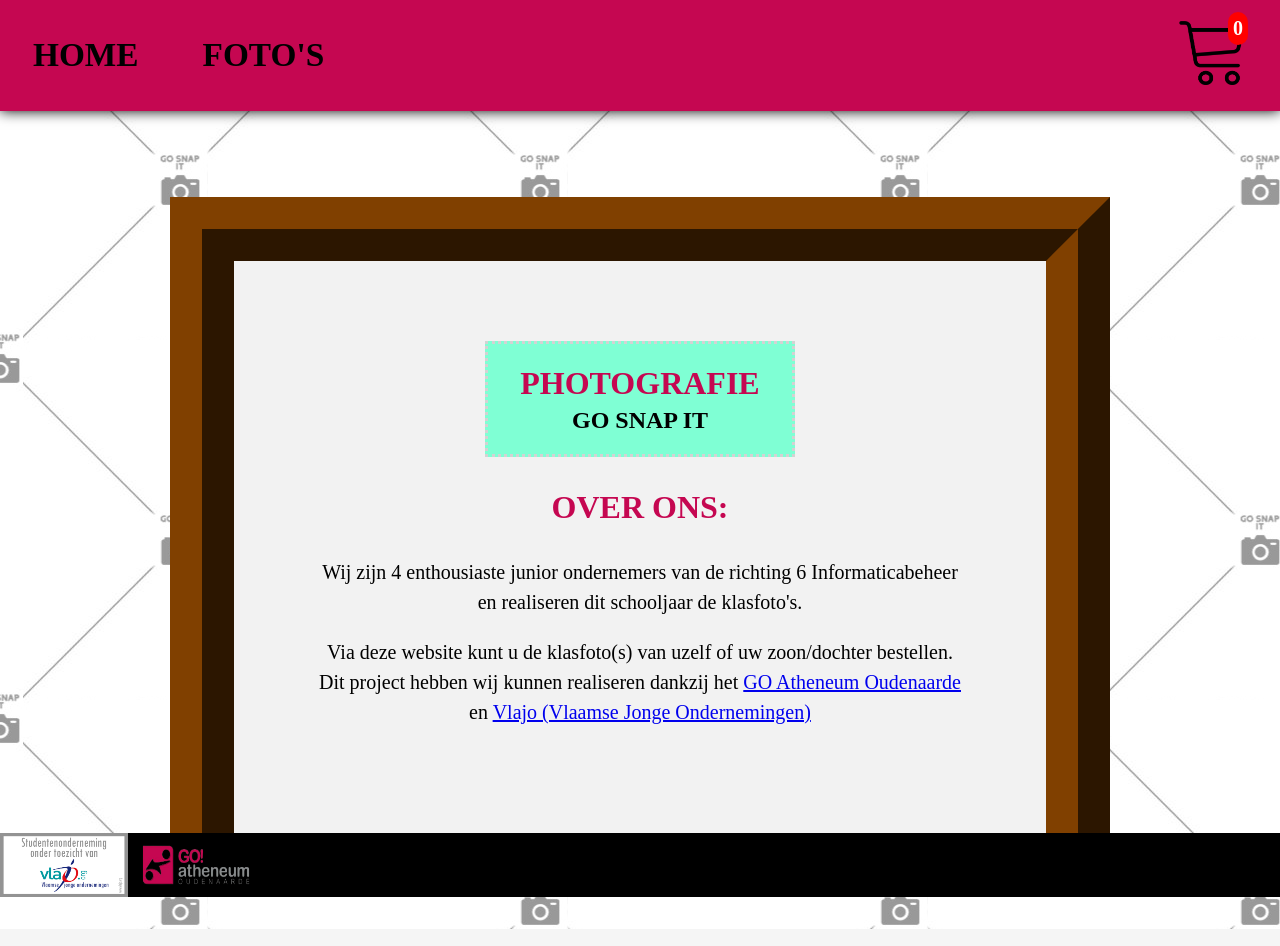
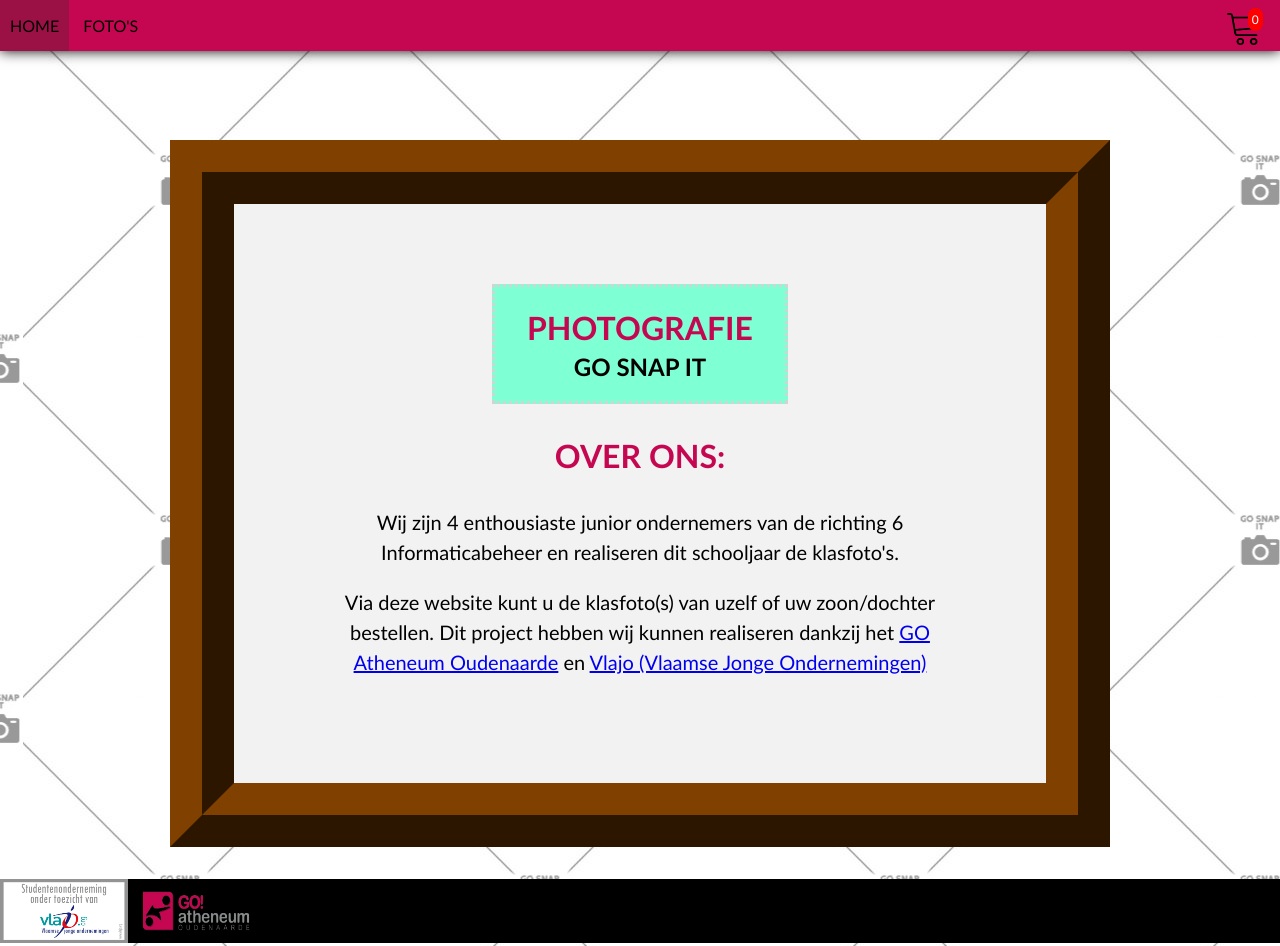
Before and after one commit to Panda-Mage/economy, a PHP site: page / in a window 1280 px wide. Run offline with PHP 8.4, Linux system fonts and the light colour scheme.

Commit message:
main.css edit axel

```diff
--- a/css/main.css
+++ b/css/main.css
@@ -7,33 +7,31 @@
 }
 
 #counter {
-    margin: 0px;
-    font-size: 20px;
+    font-size: 12px;
     background-color: red;
-    border-radius: 25px;
-    padding: 5px;
+    border-radius: 15px;
+    padding: 4px;
     position: absolute;
-    right: 1.6em;
-    top: 0.6em;
+    right: 0.6em;
+    top: -0.3em;
     color: white;
 }
 
 nav {
     background-color: rgb(197, 7, 81);
-    margin: 0px;
-    padding: 3px;
     box-shadow: 0em 0px 0.8em black;
 }
 
 nav p {
     color: black;
     text-decoration: none;
-    font-size: 25pt;
-    font-weight: bold;
-    margin-left: 30px;
-    margin-right: 30px;
+    font-size: 12pt;
+    margin-left: 10px;
+    margin-right: 10px;
 }
-
+nav a:hover{
+    background-color:rgb(155, 16, 69)
+}
 nav a {
     text-decoration: none;
     display: inline-block;
@@ -41,27 +39,29 @@ nav a {
 
 nav img {
     position: absolute;
-    right: 2.3em;
-    top: 1.3em;
-    width: 4em;
-    height: 4em;
+    right: 1.3em;
+    top: 0.8em;
+    width: 2em;
+    height: 2em;
 }
 
 body {
     margin: 0px;
+    font-family:'Gill Sans', 'Gill Sans MT', Calibri, 'Trebuchet MS', sans-serif;
     background-color: #f2f2f2;
     background-image: url("../foto's/custom_foto's/matermark.png");
-    overflow-y: scroll;
+    scroll-behavior: smooth;
+}
+
+html {
     scroll-behavior: smooth;
 }
 
 .footer {
     height: 8vh;
+    width: 100%;
     background-color: black;
-    position: absolute;
-    left: 0;
-    right: 0;
-    bottom: 0;
+    /* padding: 2.5vh 0px; */
 }
 
 .footer img {
@@ -69,11 +69,6 @@ body {
     height: 4em;
 }
 
-.main {
-    min-height: 100%;
-    position:relative;
-}
-
 h1 {
     text-align: center;
     color: rgb(197, 7, 81);
```
